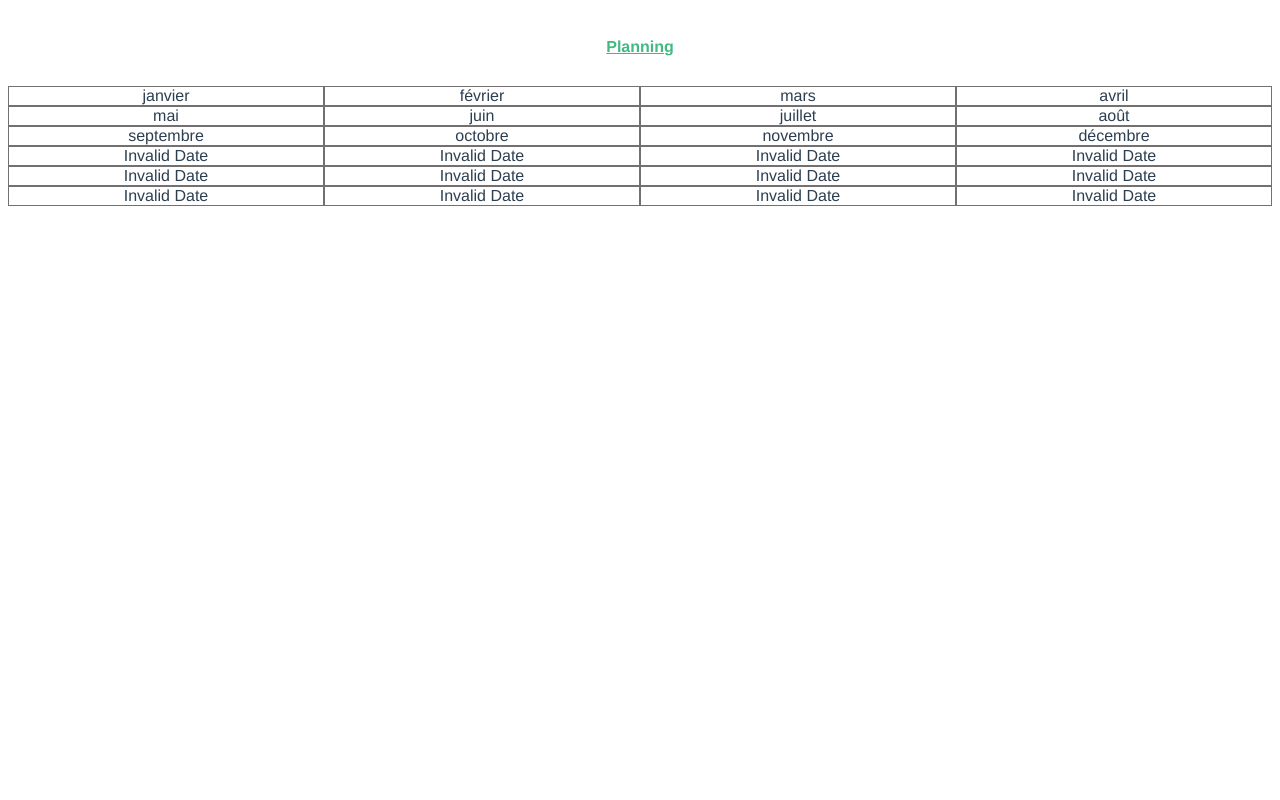
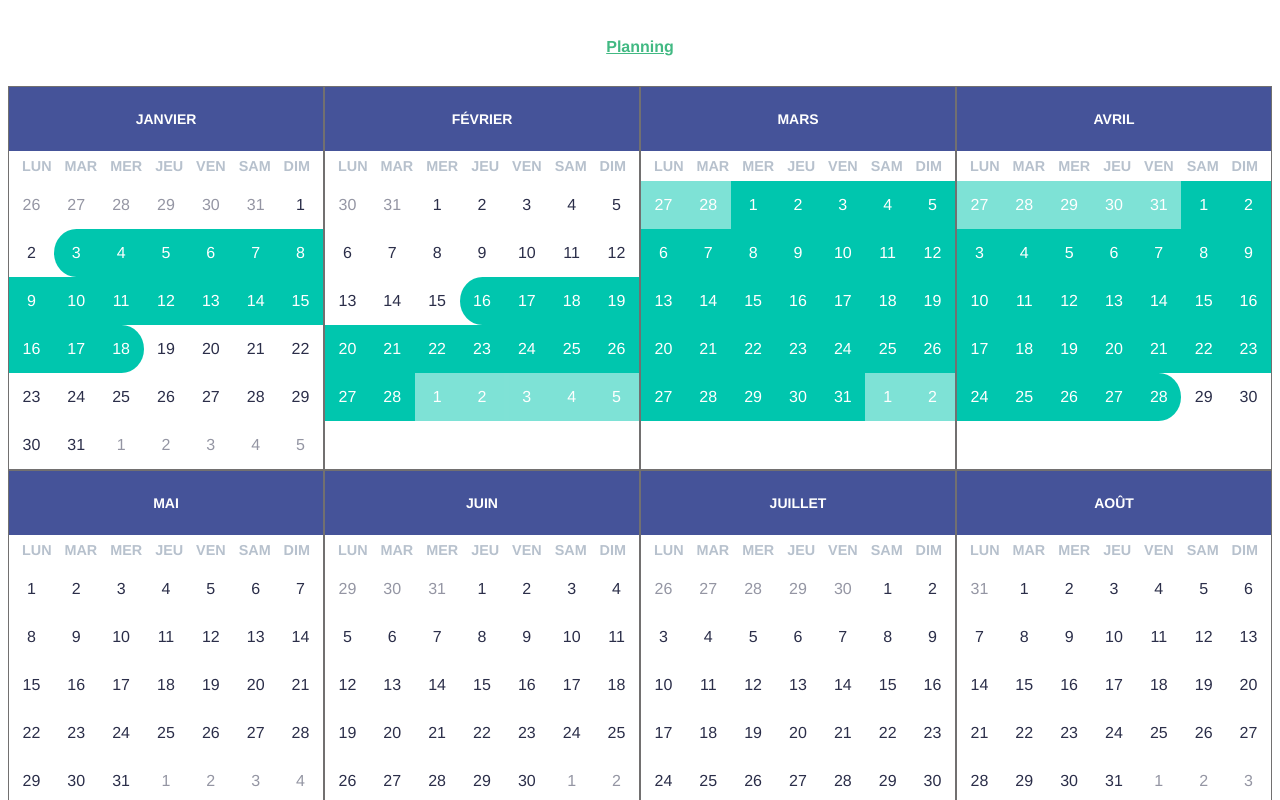
Before and after one commit to tiger440/TeamPlannerFront, a Vue app: page /planning in a window 1280 px wide. Shown: the top 800 px of the page. Built offline with nearby package versions, Linux system fonts and the light colour scheme.

Commit message:
finalisation RangePicker/Bug Range Start

```diff
--- a/src/components/Day.js
+++ /dev/null
@@ -1,21 +0,0 @@
-export default class Month {
-    constructor(year, month, day, hour) {
-        this.year = year
-        this.month = month
-        this.day = day
-        this.hour = hour
-        this.start = new Date(this.year, this.month, this.day, this.hour)
-    }
-
-    getName () {
-        return this.start.toLocaleDateString('fr-fr', {hour: '2-digit'})
-    }
-
-    static createMonthsforYear (year) {
-        let months = []
-        for (let i = 0; i < 12; i++) {
-            months.push(new Month(year, i))
-        }
-        return months
-    }
-}
--- a/src/components/Month.js
+++ b/src/components/Month.js
@@ -5,8 +5,47 @@ export default class Month {
         this.start = new Date(this.year, this.month)
     }
 
+    getDays () {
+        let days = []
+        let dayOfWeek = this.start.getDay() - 1
+        if (dayOfWeek === -1) { dayOfWeek = 6}
+        if (dayOfWeek > 0) {
+            for (let i = dayOfWeek; i > 0; i--) {
+                let date = this.clone(this.start)
+                date.setDate(i * -1 +1)
+                days.push(date)
+            }
+        }
+        let end = this.clone(this.start)
+        end.setMonth(end.getMonth() + 1)
+        end.setDate(0)
+        for(let i = 0; i < end.getDate(); ++i) {
+            let date = this.clone(this.start)
+            date.setDate(i + 1)
+            days.push(date)
+        }
+        dayOfWeek = end.getDay() - 1
+        if (dayOfWeek === -1) { dayOfWeek = 6}
+        if (dayOfWeek < 6) {
+            for (let i = 0; i < (6 - dayOfWeek); i++) {
+                let date = this.clone(end)
+                date.setDate(end.getDate() + i + 1)
+                days.push(date)
+            }
+        }
+        return days
+    }
+
     getName () {
         return this.start.toLocaleDateString('fr-fr', {month: 'long'})
+    }
+
+    contains (date) {
+        return date.getMonth() === this.month
+    }
+
+    clone (date) {
+        return new Date(date.getTime())
     }
 
     static createMonthsforYear (year) {
--- /dev/null
+++ b/src/components/Range.js
@@ -0,0 +1,28 @@
+export default class Range {
+
+    constructor (start, end) {
+        this.start = start
+        this.end = end
+    }
+
+    getStart () {
+        return this.start
+    }
+
+    getEnd () {
+        return this.end
+    }
+
+
+    isDepart (date) {
+        console.log(date.toDateString())
+        console.log(this.start.toDateString())
+        return date.toDateString() === this.start.toDateString()
+    }
+
+    isEnd (date) {
+        return date.toDateString() === this.end.toDateString()
+    }
+
+
+}
--- a/src/components/RangePicker.vue
+++ b/src/components/RangePicker.vue
@@ -1,25 +1,59 @@
 <template>
   <div class="rangepicker">
       <div class="rangepicker_month" v-for="month in months" :key="month">
-          {{ month.getName() }}
+          <div class="rangepicker_monthtitle">
+            {{ month.getName() }}
+          </div>
+          <div class="rangepicker_days">
+            <div>Lun</div>
+            <div>Mar</div>
+            <div>Mer</div>
+            <div>Jeu</div>
+            <div>Ven</div>
+            <div>Sam</div>
+            <div>Dim</div>
+          </div>
+          <div class="rangepicker_numbers">
+            <div class="rangepicker_day" v-for="day in month.getDays()" :key="day" :class="classForDay(day, month)">{{ day.getDate() }}</div>
+          </div>
       </div>
   </div>
 </template>
 
 <script>
 import Month from './Month.js'
+import Ranges from './Ranges.js'
 export default {
+  props: {
+    year: Number,
+    value: Array
+  },
   data () {
     return {
-        months: []
+        months: [],
+        ranges: []
     }
   },
   mounted () {
-        this.months = Month.createMonthsforYear(this.year)
+    this.ranges = Ranges.fromTimestamps(this.value)
+    this.months = Month.createMonthsforYear(this.year)
   },
-    props: {
-        year: Number
+
+  methods: {
+    classForDay (day, month) {
+      let classes =  []
+      let range = this.ranges.contains(day)
+      if (range !== null) {
+        classes.push('rangepicker_range')
+        if (range.isDepart(day)) { classes.push('rangepicker_range-start') }
+        if (range.isEnd(day)) { classes.push('rangepicker_range-end') }
+      }
+      if (!month.contains(day)) {
+        classes.push('rangepicker_out')
+      }
+      return classes
     }
+  }
 }
 </script>
 
--- a/src/components/RangePickerDay.vue
+++ /dev/null
@@ -1,26 +0,0 @@
-<template>
-  <div class="rangepicker">
-      <div class="rangepicker_month" v-for="month in months" :key="month">
-          {{ month.getName() }}
-      </div>
-  </div>
-</template>
-
-<script>
-import Day from './Day.js'
-export default {
-  data () {
-    return {
-        months: []
-    }
-  },
-  mounted () {
-        this.months = Day.createMonthsforYear(this.year)
-  },
-    props: {
-        year: Number
-    }
-}
-</script>
-
-<style src="./rangerpicker.css" lang="css"></style>
--- /dev/null
+++ b/src/components/Ranges.js
@@ -0,0 +1,30 @@
+import Range from './Range'
+
+export default class Ranges {
+
+    constructor (ranges) {
+        this.ranges = ranges
+        console.log(ranges)
+    }
+
+    contains (date) {
+        for(let k in this.ranges) {
+            if(
+                date.getTime() >= this.ranges[k].getStart().getTime() &&
+                date.getTime() <= this.ranges[k].getEnd().getTime()
+            ) {
+                return this.ranges[k]
+            }
+        }
+        return null
+    }
+
+    static fromTimestamps(ranges) {
+        return new Ranges(ranges.map(range => {
+            return new Range(new Date(range[0]), new Date(range[1]))
+        }))
+    }
+
+
+
+}
--- a/src/components/rangerpicker.css
+++ b/src/components/rangerpicker.css
@@ -12,3 +12,58 @@
     background-color: #fff;
     border: 1px solid rgb(114, 112, 112);
 }
+
+.rangepicker_monthtitle {
+    height: 64px;
+    line-height: 64px;
+    text-align: center;
+    background-color: #455399;
+    color: #fff;
+    text-transform: uppercase;
+    font-weight: 700;
+    font-size: 14px;
+}
+
+.rangepicker_days {
+    height: 30px;
+    color: #b7c1cd;
+    font-size: 0.9rem;
+    font-weight: bold;
+    text-transform: uppercase;
+    display: flex;
+    text-align: center;
+    align-items: center;
+    justify-content: space-evenly;
+}
+
+.rangepicker_numbers {
+    display: flex;
+    flex-wrap: wrap;
+    color: #2b2e49;
+    line-height: 48px;
+    text-align: center;
+    justify-content: space-around;
+}
+
+.rangepicker_day {
+    width: 14.28%;
+}
+
+.rangepicker_out {
+    opacity: 0.5;
+}
+
+.rangepicker_range {
+    background-color: #00c6ae;
+    color: #fff;
+}
+
+.rangepicker_range-start {
+    border-top-left-radius: 50%;
+    border-bottom-left-radius: 50%;
+}
+
+.rangepicker_range-end {
+    border-top-right-radius: 50%;
+    border-bottom-right-radius: 50%;
+}
--- a/src/views/Planning.vue
+++ b/src/views/Planning.vue
@@ -1,18 +1,20 @@
 <template>
   <div>
-      <range-picker :year="2017"/>
-      <range-picker-day :year="2017"/>
+      <range-picker :year="2017" v-model="ranges"/>
   </div>
 </template>
 
 <script>
 import RangePicker from '../components/RangePicker'
-import RangePickerDay from '../components/RangePickerDay'
 export default {
     name: 'planning',
+    data () {
+        return {
+            ranges: [ [1483401600000, 1484697600000], [1487203200000, 1493337600000] ]
+        }
+    },
     components: {
         RangePicker,
-        RangePickerDay
     }
 }
 </script>
```
Also changed, not shown: 1 other file (tests, documents, lock files or other folders).
